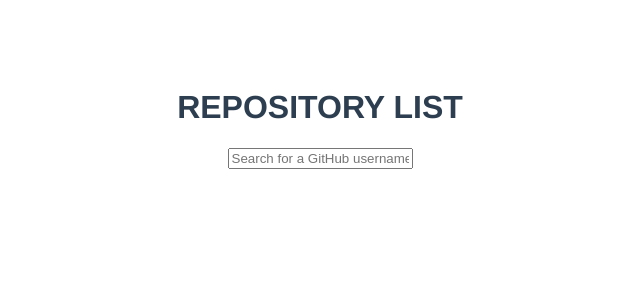
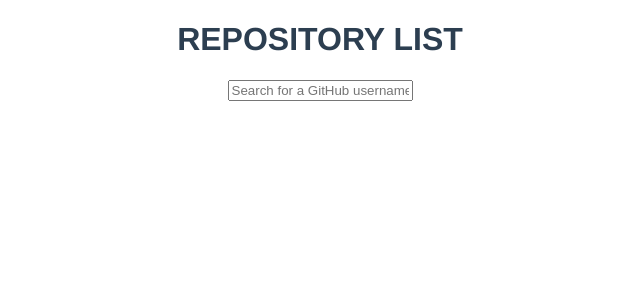
Before and after one commit to darkdubdeep/repo-search-app, a Vue app: page /#/ in a window 1280 px wide. Shown: the top 300 px of the page, without its empty margins (320-960 px from the left). Built offline with nearby package versions, Linux system fonts and the light colour scheme.

Commit message:
cleaning code

```diff
--- a/src/App.vue
+++ b/src/App.vue
@@ -1,8 +1,5 @@
 <template>
   <div id="app">
-    <div id="nav">
-      <!-- <router-link to="/">Home</router-link> -->
-    </div>
     <router-view />
   </div>
 </template>
@@ -15,17 +12,4 @@
   text-align: center;
   color: #2c3e50;
 }
-
-#nav {
-  padding: 30px;
-
-  a {
-    font-weight: bold;
-    color: #2c3e50;
-
-    &.router-link-exact-active {
-      color: #42b983;
-    }
-  }
-}
 </style>
--- a/src/components/RepoSearchList.vue
+++ b/src/components/RepoSearchList.vue
@@ -19,7 +19,6 @@
 </template>
 
 <script>
-import axios from "axios";
 import { mapState } from "vuex";
 export default {
   name: "RepoSearchList",
--- a/src/views/Repository.vue
+++ b/src/views/Repository.vue
@@ -1,7 +1,6 @@
 <template>
   <div class="home">
     <ContributionsGraph />
-    {{ $route.params.name }}
   </div>
 </template>
 
@@ -9,7 +8,7 @@
 import ContributionsGraph from "@/components/ContributionsGraph.vue";
 
 export default {
-  name: "home",
+  name: "Repository",
   components: {
     ContributionsGraph
   },
```
